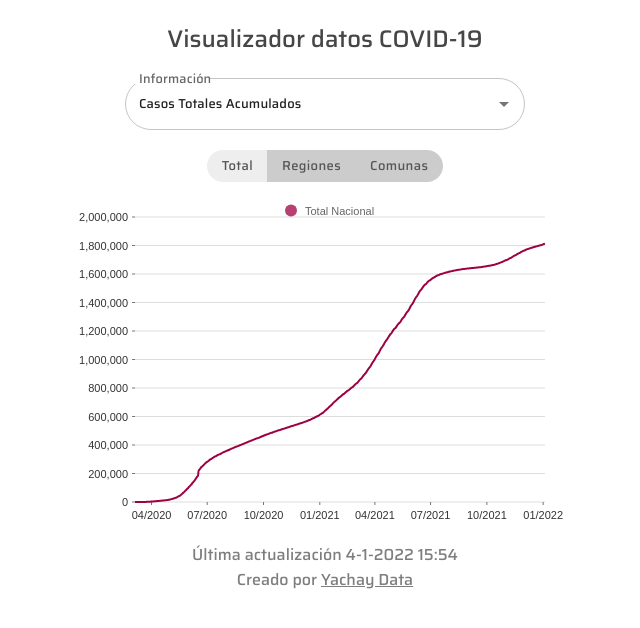
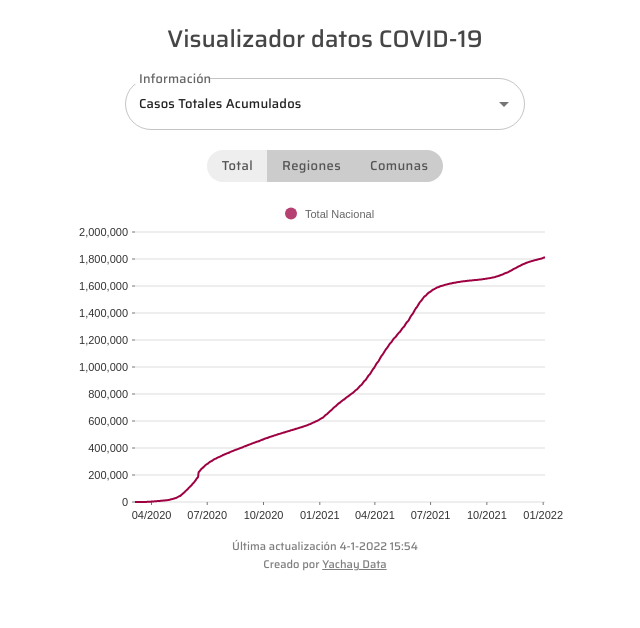
Before and after one commit to YachayData/visualizer, a React (Create React App) app: page / in a window 1280 px wide. Shown: the top 628 px of the page, without its empty margins (315-955 px from the left). Built offline with nearby package versions, Linux system fonts and the light colour scheme.

Commit message:
ajustes diseño

```diff
--- a/src/App.css
+++ b/src/App.css
@@ -1,6 +1,7 @@
 .App {
   text-align: center;
   background-color: #ffffff;
+  overflow-x: hidden;
 }
 
 .app-container {
@@ -16,7 +17,7 @@
 }
 
 .sub-text {
-  font-size: 2vh;
+  font-size: 70%;
   font-family: "Saira", sans-serif;
   color: #7e7e7e;
 }
--- a/src/components/linePlot.js
+++ b/src/components/linePlot.js
@@ -10,7 +10,7 @@ const MyLine = ({ data, screenWidth }) => {
       height={screenWidth > 600 ? 300 + 20 * dataLength : 250}
       width={screenWidth > 600 ? 600 : 450}
       margin={{
-        top: 15 * dataLength,
+        top: 15 * dataLength + 15,
         right: 80,
         bottom: screenWidth > 600 ? 20 : 45,
         left: 110,
@@ -80,7 +80,7 @@ const MyLine = ({ data, screenWidth }) => {
           direction: "column",
           justify: false,
           translateX: -10,
-          translateY: -10 * dataLength - 3,
+          translateY: -10 * dataLength - 15,
           itemsSpacing: 0,
           itemDirection: "left-to-right",
           itemWidth: 90,
```
